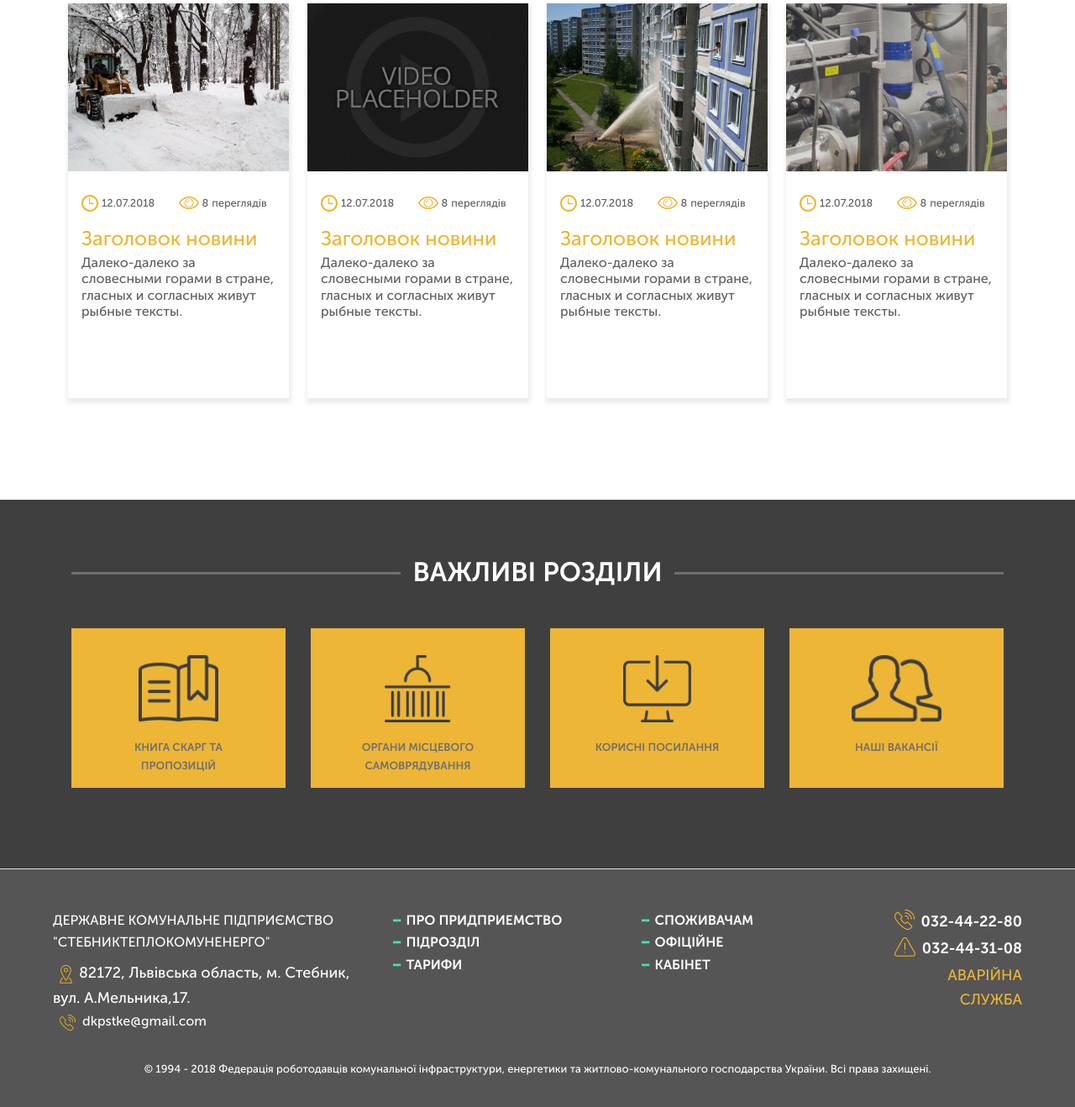
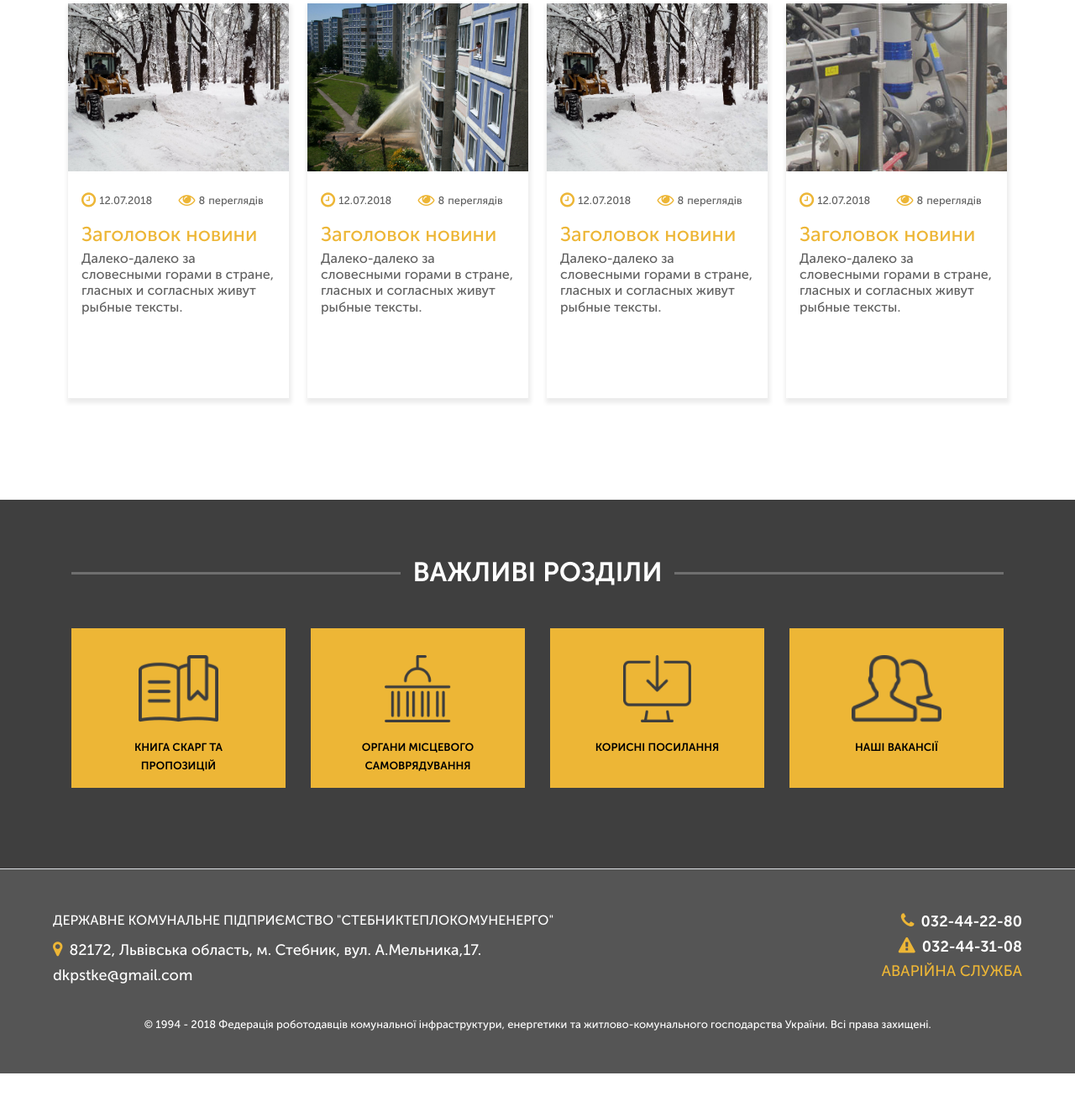
Before and after one commit to Scordavis/zkh-example-page_01, a website: page app/index.html in a window 1280 px wide. Shown: the part 680-1998 px from the top of the page at 84% size. After the commit the page ends 1958 px from the top, so only its background shows below. Drawn offline with nearby package versions, Linux system fonts and the light colour scheme.

Commit message:
pre-done

```diff
--- a/app/index.html
+++ b/app/index.html
@@ -401,30 +401,13 @@
 			<div class="col-12 px-2 mb-4">
 				<a href="#" class="m-auto reset-link news__card news__card--shadowed">
 					<div class="d-block mb-4 news__img news__img--shadowed news__img--h-200 theme__bg--normal" style="background-image: url(img/snow.jpg);"></div>
-					<div class="row mt-1 mb-3 px-3 no-gutters">
+					<div class="row mt-1 mb-3 px-3 align-items-center no-gutters">
 						<!-- news attributes -->
-						<div class="col news__attribute">
-							<img src="img/ico-news-publication.png" alt="" class="d-inline mr-1 news__icon"><small class="news__attribute--time" data-publication="12.07.2018"></small>
+						<div class="col d-flex ailgn-items-center news__attribute">
+							<i class="fa fa-clock-o d-inline mr-1 news__icon theme__text--accent"></i><small class="news__attribute--time" data-publication="12.07.2018"></small>
 						</div>
-						<div class="col news__attribute">
-							<img src="img/ico-news-popularity.png" alt="" class="d-inline mr-1 news__icon"><small class="news__attribute--views" data-popularity="8">переглядів</small>
-						</div>
-					</div>
-					<p class="mt-1 mb-1 px-3 news__title news__title--shadowed theme__text--accent">Заголовок новини</p>
-					<p class="mb-0 px-3 news__description news__description--shadowed">Далеко-далеко за словесными горами в стране, гласных и согласных живут рыбные тексты.</p>
-				</a>
-			</div>
-			<!-- news__card -->
-			<div class="col-12 px-2 mb-4">
-				<a href="#" class="m-auto reset-link news__card news__card--shadowed">
-					<div class="d-block mb-4 news__img news__img--shadowed news__img--h-200 theme__bg--normal" style="background-image: url(img/maxresdefault.jpg);"></div>
-					<div class="row mt-1 mb-3 px-3 no-gutters">
-						<!-- news attributes -->
-						<div class="col news__attribute">
-							<img src="img/ico-news-publication.png" alt="" class="d-inline mr-1 news__icon"><small class="news__attribute--time" data-publication="12.07.2018"></small>
-						</div>
-						<div class="col news__attribute">
-							<img src="img/ico-news-popularity.png" alt="" class="d-inline mr-1 news__icon"><small class="news__attribute--views" data-popularity="8">переглядів</small>
+						<div class="col d-flex ailgn-items-center news__attribute">
+							<i class="fa fa-eye d-inline mr-1 news__icon theme__text--accent"></i><small class="news__attribute--views" data-popularity="8">переглядів</small>
 						</div>
 					</div>
 					<p class="mt-1 mb-1 px-3 news__title news__title--shadowed theme__text--accent">Заголовок новини</p>
@@ -435,13 +418,30 @@
 			<div class="col-12 px-2 mb-4">
 				<a href="#" class="m-auto reset-link news__card news__card--shadowed">
 					<div class="d-block mb-4 news__img news__img--shadowed news__img--h-200 theme__bg--normal" style="background-image: url(img/water.jpg);"></div>
-					<div class="row mt-1 mb-3 px-3 no-gutters">
+					<div class="row mt-1 mb-3 px-3 align-items-center no-gutters">
 						<!-- news attributes -->
-						<div class="col news__attribute">
-							<img src="img/ico-news-publication.png" alt="" class="d-inline mr-1 news__icon"><small class="news__attribute--time" data-publication="12.07.2018"></small>
+						<div class="col d-flex ailgn-items-center news__attribute">
+							<i class="fa fa-clock-o d-inline mr-1 news__icon theme__text--accent"></i><small class="news__attribute--time" data-publication="12.07.2018"></small>
 						</div>
-						<div class="col news__attribute">
-							<img src="img/ico-news-popularity.png" alt="" class="d-inline mr-1 news__icon"><small class="news__attribute--views" data-popularity="8">переглядів</small>
+						<div class="col d-flex ailgn-items-center news__attribute">
+							<i class="fa fa-eye d-inline mr-1 news__icon theme__text--accent"></i><small class="news__attribute--views" data-popularity="8">переглядів</small>
+						</div>
+					</div>
+					<p class="mt-1 mb-1 px-3 news__title news__title--shadowed theme__text--accent">Заголовок новини</p>
+					<p class="mb-0 px-3 news__description news__description--shadowed">Далеко-далеко за словесными горами в стране, гласных и согласных живут рыбные тексты.</p>
+				</a>
+			</div>
+			<!-- news__card -->
+			<div class="col-12 px-2 mb-4">
+				<a href="#" class="m-auto reset-link news__card news__card--shadowed">
+					<div class="d-block mb-4 news__img news__img--shadowed news__img--h-200 theme__bg--normal" style="background-image: url(img/snow.jpg);"></div>
+					<div class="row mt-1 mb-3 px-3 align-items-center no-gutters">
+						<!-- news attributes -->
+						<div class="col d-flex ailgn-items-center news__attribute">
+							<i class="fa fa-clock-o d-inline mr-1 news__icon theme__text--accent"></i><small class="news__attribute--time" data-publication="12.07.2018"></small>
+						</div>
+						<div class="col d-flex ailgn-items-center news__attribute">
+							<i class="fa fa-eye d-inline mr-1 news__icon theme__text--accent"></i><small class="news__attribute--views" data-popularity="8">переглядів</small>
 						</div>
 					</div>
 					<p class="mt-1 mb-1 px-3 news__title news__title--shadowed theme__text--accent">Заголовок новини</p>
@@ -452,13 +452,13 @@
 			<div class="col-12 px-2 mb-4">
 				<a href="#" class="m-auto reset-link news__card news__card--shadowed">
 					<div class="d-block mb-4 news__img news__img--shadowed news__img--h-200 theme__bg--normal" style="background-image: url(img/teplo2.jpg);"></div>
-					<div class="row mt-1 mb-3 px-3 no-gutters">
+					<div class="row mt-1 mb-3 px-3 align-items-center no-gutters">
 						<!-- news attributes -->
-						<div class="col news__attribute">
-							<img src="img/ico-news-publication.png" alt="" class="d-inline mr-1 news__icon"><small class="news__attribute--time" data-publication="12.07.2018"></small>
+						<div class="col d-flex ailgn-items-center news__attribute">
+							<i class="fa fa-clock-o d-inline mr-1 news__icon theme__text--accent"></i><small class="news__attribute--time" data-publication="12.07.2018"></small>
 						</div>
-						<div class="col news__attribute">
-							<img src="img/ico-news-popularity.png" alt="" class="d-inline mr-1 news__icon"><small class="news__attribute--views" data-popularity="8">переглядів</small>
+						<div class="col d-flex ailgn-items-center news__attribute">
+							<i class="fa fa-eye d-inline mr-1 news__icon theme__text--accent"></i><small class="news__attribute--views" data-popularity="8">переглядів</small>
 						</div>
 					</div>
 					<p class="mt-1 mb-1 px-3 news__title news__title--shadowed theme__text--accent">Заголовок новини</p>
@@ -468,14 +468,14 @@
 			<!-- news__card -->
 			<div class="col-12 px-2 mb-4">
 				<a href="#" class="m-auto reset-link news__card news__card--shadowed">
-					<div class="d-block mb-4 news__img news__img--shadowed news__img--h-200 theme__bg--normal" style="background-image: url(img/placeholder.png);"></div>
-					<div class="row mt-1 mb-3 px-3 no-gutters">
+					<div class="d-block mb-4 news__img news__img--shadowed news__img--h-200 theme__bg--normal" style="background-image: url(img/snow.jpg);"></div>
+					<div class="row mt-1 mb-3 px-3 align-items-center no-gutters">
 						<!-- news attributes -->
-						<div class="col news__attribute">
-							<img src="img/ico-news-publication.png" alt="" class="d-inline mr-1 news__icon"><small class="news__attribute--time" data-publication="12.07.2018"></small>
+						<div class="col d-flex ailgn-items-center news__attribute">
+							<i class="fa fa-clock-o d-inline mr-1 news__icon theme__text--accent"></i><small class="news__attribute--time" data-publication="12.07.2018"></small>
 						</div>
-						<div class="col news__attribute">
-							<img src="img/ico-news-popularity.png" alt="" class="d-inline mr-1 news__icon"><small class="news__attribute--views" data-popularity="8">переглядів</small>
+						<div class="col d-flex ailgn-items-center news__attribute">
+							<i class="fa fa-eye d-inline mr-1 news__icon theme__text--accent"></i><small class="news__attribute--views" data-popularity="8">переглядів</small>
 						</div>
 					</div>
 					<p class="mt-1 mb-1 px-3 news__title news__title--shadowed theme__text--accent">Заголовок новини</p>
@@ -494,7 +494,7 @@
 				<div class="col-lg-3 col-md-6 col-12 mt-2 mt-lg-0 mb-4 mb-lg-0">
 					<div class="m-auto w-100 important-sections__card important-sections__card--middle pt-4 pb-2 theme__bg--accent">
 						<a href="#" class="d-block w-100 important-sections">
-							<div class="row theme__text--dark">
+							<div class="row theme__text--black">
 								<div class="col-12 mb-2 text-center important-sections__img-wrapper">
 									<img src="img/icons/ico-direction-1.png" class="mb-3 mt-2 img-fluid important-sections__img" alt="">
 								</div>
@@ -509,7 +509,7 @@
 				<div class="col-lg-3 col-md-6 col-12 mt-2 mt-lg-0 mb-4 mb-lg-0">
 					<div class="m-auto w-100 important-sections__card important-sections__card--middle pt-4 pb-2 theme__bg--accent">
 						<a href="#" class="d-block w-100 important-sections">
-							<div class="row theme__text--dark">
+							<div class="row theme__text--black">
 								<div class="col-12 mb-2 text-center important-sections__img-wrapper">
 									<img src="img/icons/ico-direction-2.png" class="mb-3 mt-2 img-fluid important-sections__img" alt="">
 								</div>
@@ -524,7 +524,7 @@
 				<div class="col-lg-3 col-md-6 col-12 mt-2 mt-lg-0 mb-4 mb-lg-0">
 					<div class="m-auto w-100 important-sections__card important-sections__card--middle pt-4 pb-2 theme__bg--accent">
 						<a href="#" class="d-block w-100 important-sections">
-							<div class="row theme__text--dark">
+							<div class="row theme__text--black">
 								<div class="col-12 mb-2 text-center important-sections__img-wrapper">
 									<img src="img/icons/ico-direction-3.png" class="mb-3 mt-2 img-fluid important-sections__img" alt="">
 								</div>
@@ -539,7 +539,7 @@
 				<div class="col-lg-3 col-md-6 col-12 mt-2 mt-lg-0 mb-4 mb-lg-0">
 					<div class="m-auto w-100 important-sections__card important-sections__card--middle pt-4 pb-2 theme__bg--accent">
 						<a href="#" class="d-block w-100 important-sections">
-							<div class="row theme__text--dark">
+							<div class="row theme__text--black">
 								<div class="col-12 mb-2 text-center important-sections__img-wrapper">
 									<img src="img/icons/ico-direction-4.png" class="mb-3 mt-2 img-fluid important-sections__img" alt="">
 								</div>
@@ -557,40 +557,19 @@
 	<footer class="container-fluid py-5 border-top footer-page theme__bg--dark" style="background-image: url();">
 		<div class="row px-5">
 			<!-- item -->
-			<div class="col-lg-4 col-md-6 order-lg-1 order-md-1 mb-md-3 footer-page__item text-center text-md-left theme__text--light">
+			<div class="col-lg-8 col-md-8 order-lg-1 order-md-1 mb-md-3 footer-page__item text-center text-md-left theme__text--light">
 				<a href="#" class="d-block mb-2 text-uppercase reset-link footer-page__link">Державне комунальне підприємство "стебниктеплокомуненерго"</a>
-				<img src="img/icons/ico-map-marker.png" alt="" class="pl-2 mr-1 footer-page__icon theme__text--accent">
-				<p class="d-inline footer-page__text theme__text--light">82172, Львівська область, м. Стебник, вул. А.Мельника,17.</p>
-				<div class="w-100"></div>
-				<img src="img/icons/ico-mail.png" alt="" class="pl-2 mr-1 footer-page__icon theme__text--accent">
-				<a href="mailto:dkpstke@gmail.com" class="d-inline mr-1 reset-link footer-page__link theme__text--light">dkpstke@gmail.com</a>
+				<i class="mr-1 fa fa-map-marker header-page__icon theme__text--accent"></i>
+				<p class="d-inline footer-page__text theme__text--light">82172, Львівська область, м. Стебник, вул. А.Мельника,17.<a href="mailto:dkpstke@gmail.com" class="d-block mr-1 reset-link footer-page__link theme__text--light">dkpstke@gmail.com</a></p>
 			</div>
 			<!-- item -->
-			<div class="col-lg-3 col-md-6 order-lg-2 order-md-2 footer-page__item text-center text-md-right text-lg-left theme__text--light">
-				<ul class="pl-0 pl-md-2 footer-page__nav">
-					<li class="footer-page__li"><a href="#" class="text-uppercase font-weight-bold reset-link footer-page__link">Про придприемство</a></li>
-					<li class="footer-page__li"><a href="#" class="text-uppercase font-weight-bold reset-link footer-page__link">Підрозділ</a></li>
-					<li class="footer-page__li"><a href="#" class="text-uppercase font-weight-bold reset-link footer-page__link">Тарифи</a></li>
-				</ul>
-			</div>
-			<!-- item -->
-			<div class="col-lg-3 col-md-6 order-lg-3 order-md-4 footer-page__item text-center text-md-right text-lg-left theme__text--light">
-				<ul class="pl-0 pl-md-2 footer-page__nav">
-					<li class="footer-page__li"><a href="#" class="text-uppercase font-weight-bold reset-link footer-page__link">Споживачам</a></li>
-					<li class="footer-page__li"><a href="#" class="text-uppercase font-weight-bold reset-link footer-page__link">Офіційне</a></li>
-					<li class="footer-page__li"><a href="#" class="text-uppercase font-weight-bold reset-link footer-page__link">Кабінет</a></li>
-				</ul>
-			</div>
-			<!-- item -->
-			<div class="col-lg-2 col-md-6 order-lg-4 order-md-3 text-center text-md-left text-lg-right footer-page__item theme__text--light">
+			<div class="col-lg-4 col-md-4 order-lg-4 order-md-3 text-center text-md-right footer-page__item theme__text--light">
 				<div class="d-block">
-					<img src="img/icons/ico-phone.png" alt="" class="mr-1 mb-2 footer-page__icon theme__text--accent">
+					<i class="mr-1 fa fa-phone header-page__icon theme__text--accent"></i>
 					<p class="d-inline header-page__text header-page__text--bigger footer-page__text footer-page__text--responsive theme__text--light">032-44-22-80</p>
 				</div>
-				<div class="d-block">
-					<img src="img/icons/ico-attention.png" alt="" class="mr-1 mb-2 footer-page__icon theme__text--accent">
-					<p class="d-inline header-page__text header-page__text--bigger footer-page__text footer-page__text--responsive theme__text--light">032-44-31-08</p>
-				</div>
+				<i class="mr-1 fa fa-exclamation-triangle header-page__icon theme__text--accent"></i>
+				<p class="d-inline header-page__text header-page__text--bigger footer-page__text footer-page__text--responsive theme__text--light">032-44-31-08</p>
 				<p class="d-block text-uppercase footer-page__text footer-page__text--responsive"><a href="#emergencyWindow" data-fancybox class="footer-page__link reset-link theme__text--accent">аварійна служба</a></p>
 			</div>
 			<div class="col-12 mt-3 order-5 text-center footer-page__copyright theme__text--light">
--- a/app/sass/main.sass
+++ b/app/sass/main.sass
@@ -199,10 +199,11 @@ button
 		&--bigger
 			font-weight: bold
 		&--logo-title
-			font-size: 24px
+			font-size: 22px
 			font-weight: bold
-			line-height: 1.2
+			line-height: 1
 		&--logo-description
+			font-size: 16px
 			text-transform: lowercase
 			font-weight: normal
 
```
Also changed, not shown: app/css/main.css.
